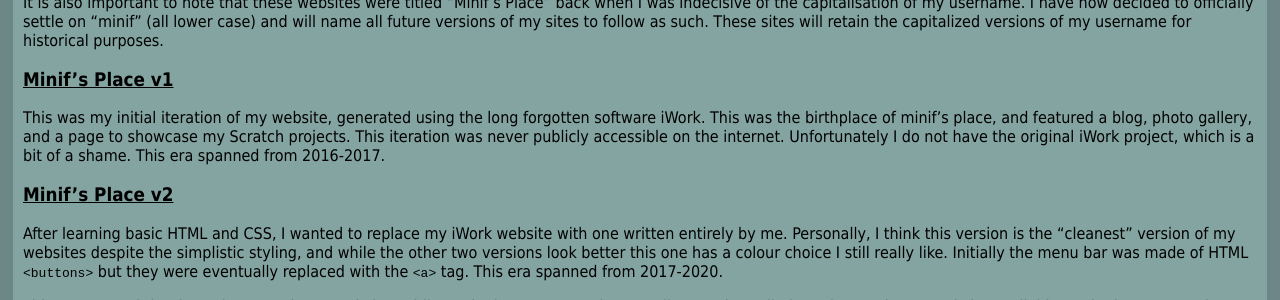
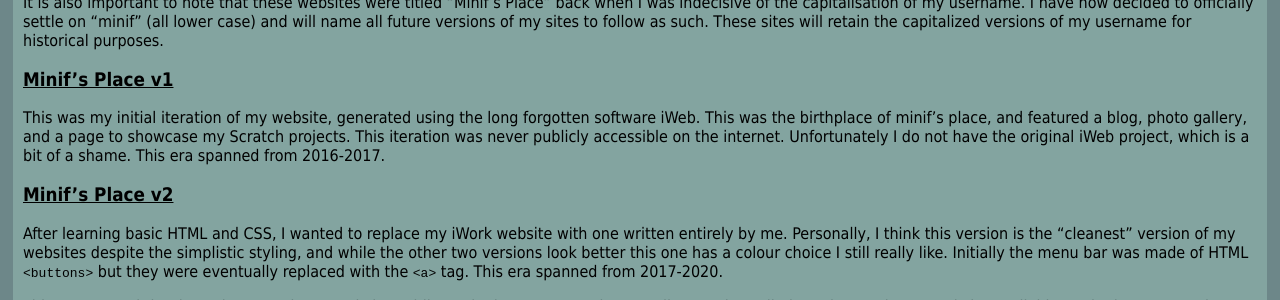
Before and after one commit to minif/minif.github.io, a Jekyll site: the page built from works.md, in a window 1280 px wide. Shown: the part 1726-2026 px from the top of the page. Built offline with Jekyll 4.4.1, drawn with Linux system fonts in a browser that asks for light colours.

Commit message:
Update works.md

```diff
--- a/works.md
+++ b/works.md
@@ -45,7 +45,7 @@ I have included a look back at all three iterations of "minif's place" with only
 It is also important to note that these websites were titled "Minif's Place" back when I was indecisive of the capitalisation of my username. I have now decided to officially settle on "minif" (all lower case) and will name all future versions of my sites to follow as such. These sites will retain the capitalized versions of my username for historical purposes.
 
 ### [Minif's Place v1](/works-older-sites/1/)
-This was my initial iteration of my website, generated using the long forgotten software iWork. This was the birthplace of minif's place, and featured a blog, photo gallery, and a page to showcase my Scratch projects. This iteration was never publicly accessible on the internet. Unfortunately I do not have the original iWork project, which is a bit of a shame. This era spanned from 2016-2017.
+This was my initial iteration of my website, generated using the long forgotten software iWeb. This was the birthplace of minif's place, and featured a blog, photo gallery, and a page to showcase my Scratch projects. This iteration was never publicly accessible on the internet. Unfortunately I do not have the original iWeb project, which is a bit of a shame. This era spanned from 2016-2017.
 
 ### [Minif's Place v2](/works-older-sites/2/)
 After learning basic HTML and CSS, I wanted to replace my iWork website with one written entirely by me. Personally, I think this version is the "cleanest" version of my websites despite the simplistic styling, and while the other two versions look better this one has a colour choice I still really like. Initially the menu bar was made of HTML `<buttons>` but they were eventually replaced with the `<a>` tag. This era spanned from 2017-2020.
```
